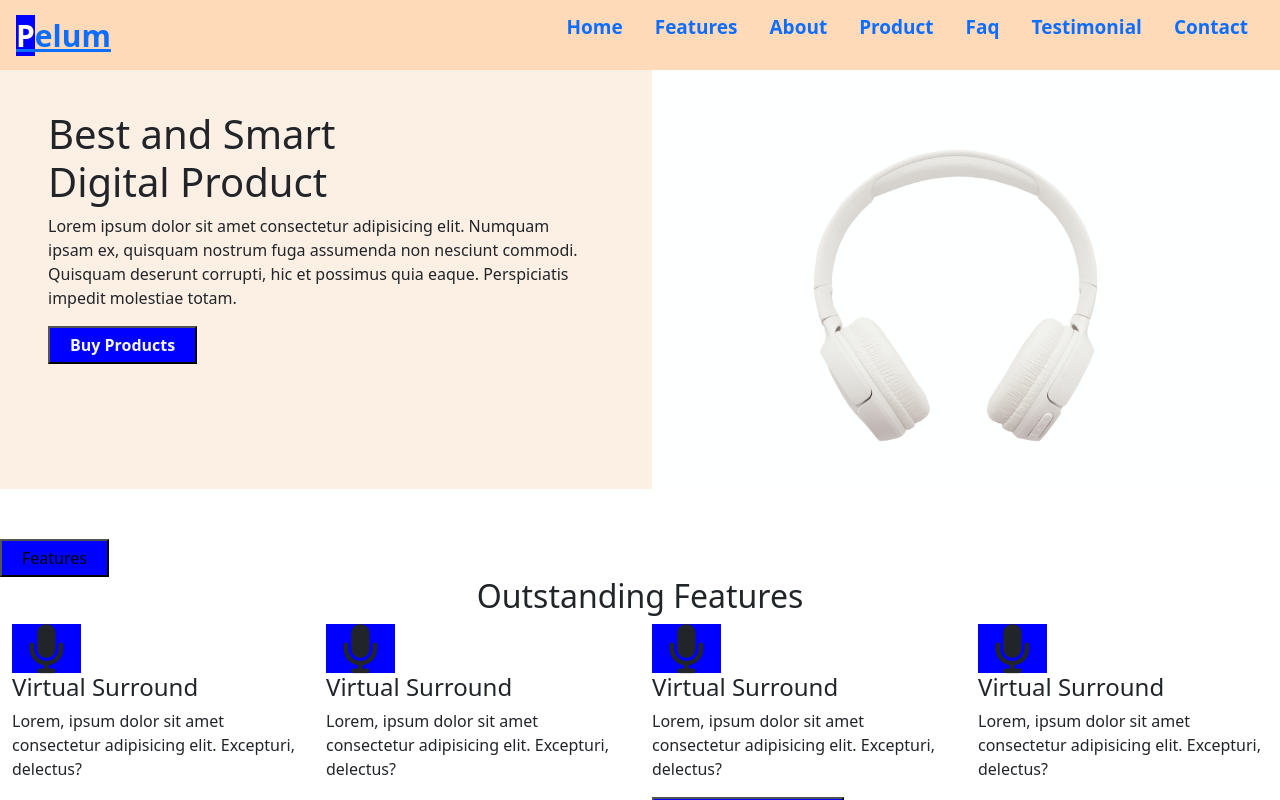
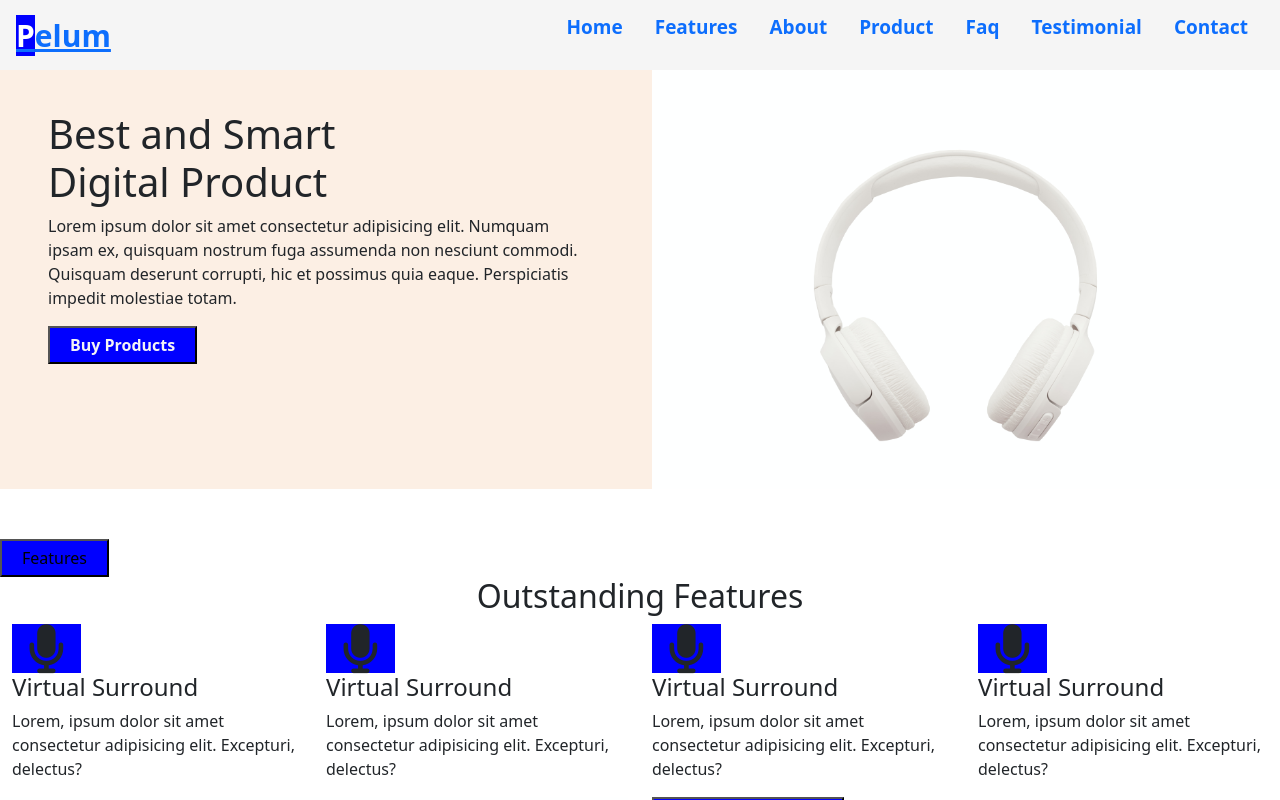
Before and after one commit to Yunis-wanji/Landing-page, a plain HTML site: page index.html in a window 1280 px wide. Drawn offline with nearby package versions, Linux system fonts and the light colour scheme.

Commit message:
changed the background color

```diff
--- a/deco.css
+++ b/deco.css
@@ -1,5 +1,5 @@
  nav{
-    background-color: peachpuff;
+    background-color: whitesmoke;
     display:flex;
     justify-content: space-between;
     align-items: center;
@@ -24,6 +24,7 @@ li a{
     font-weight: 600;
     padding: 0 16px;
     text-decoration: none;
+
 }
 span{
     color: white;
```
